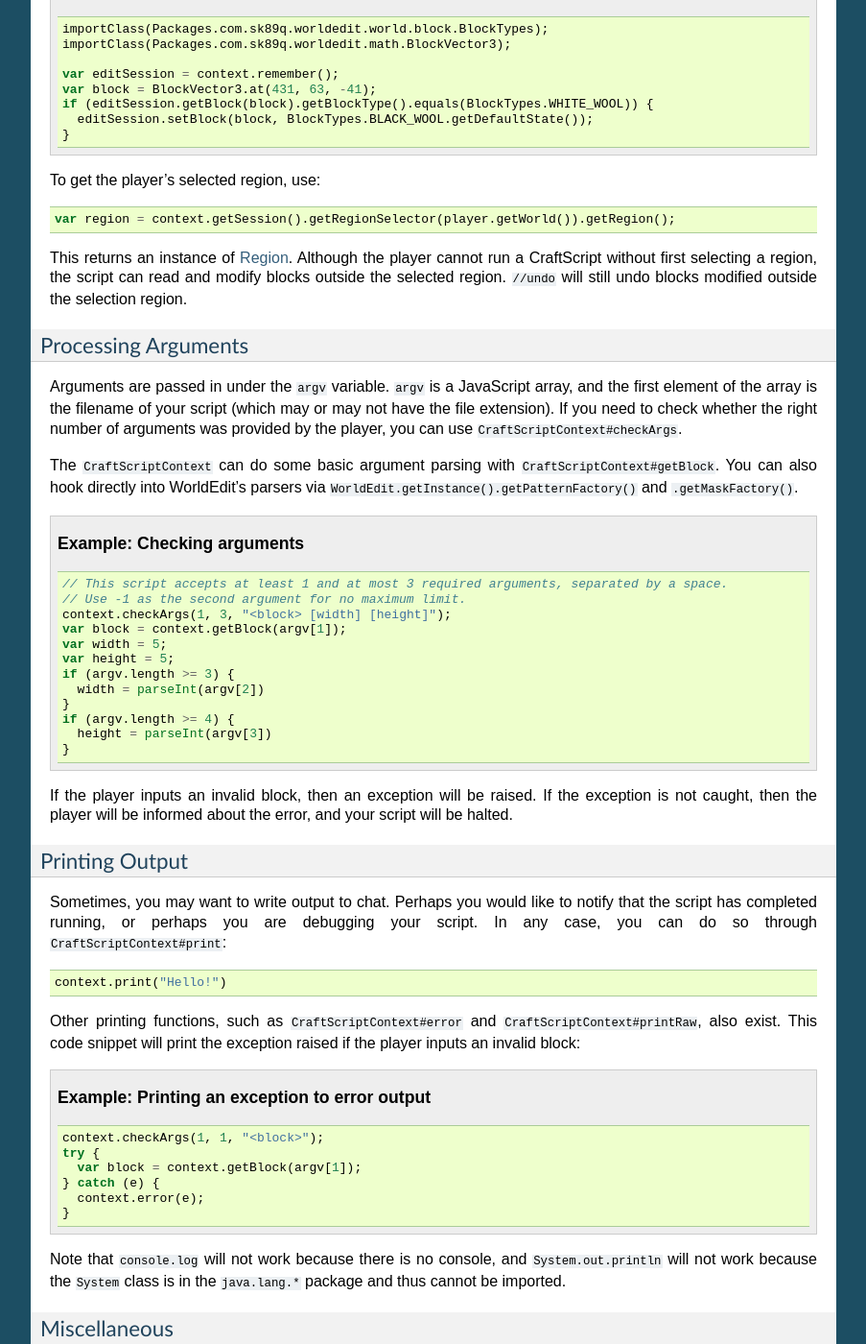
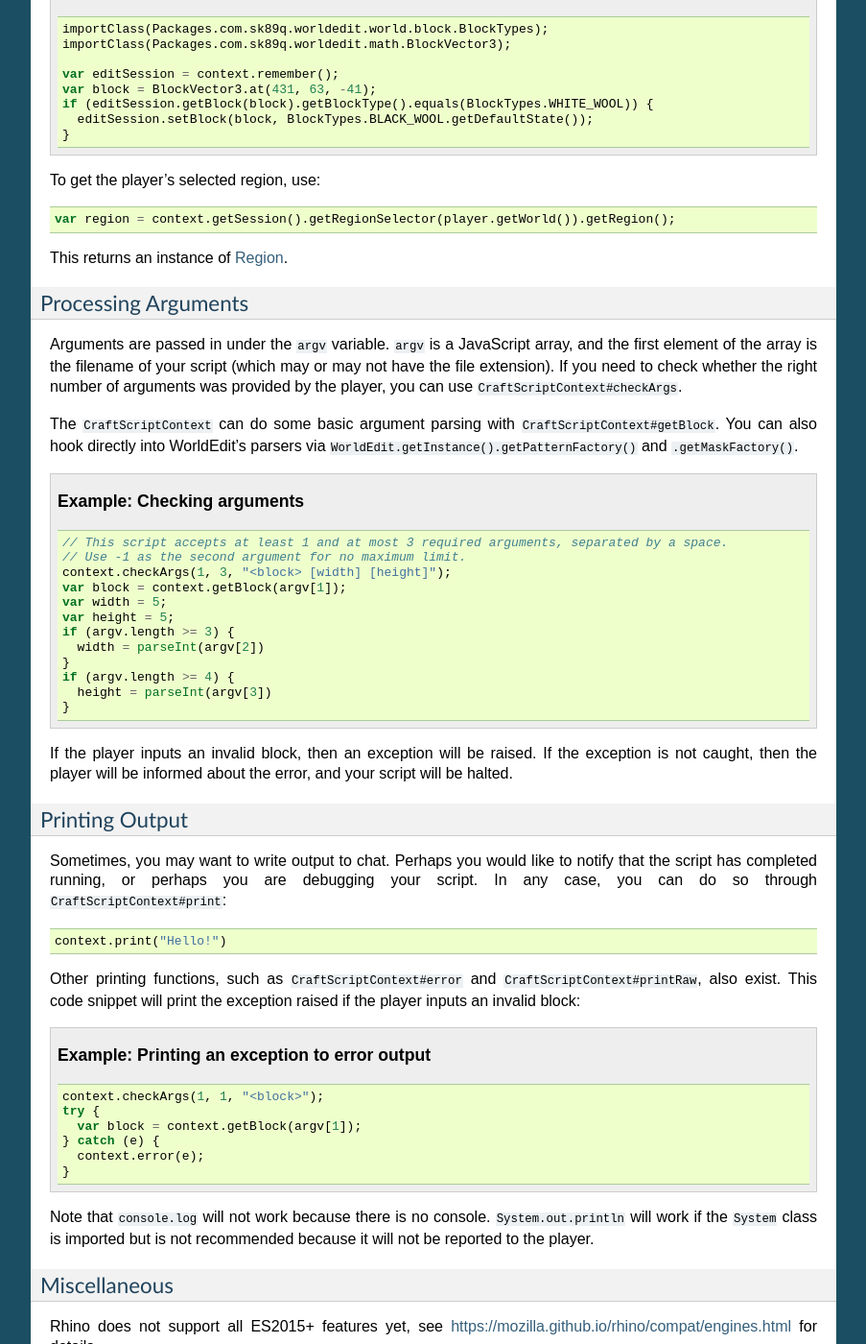
Before and after one commit to EngineHub/WorldEditDocs, a Sphinx documentation site: the page built from source/usage/other/craftscripts.rst, in a window 1280 px wide and 1400 px high, scrolled down 1886 px. Shown: the whole window at 96% size, without its empty margins (198-1101 px from the left). Built offline with Sphinx 7.4.7, drawn with Linux system fonts in a browser that asks for light colours.

Commit message:
Fixes to typos, inaccuracies, blatantly wrong info, etc

```diff
--- a/source/usage/other/craftscripts.rst
+++ b/source/usage/other/craftscripts.rst
@@ -17,7 +17,7 @@
 Requirements
 ~~~~~~~~~~~~
 
-Before you start using CraftScripts, you'll have to install the `Rhino JavaScript engine <https://developer.mozilla.org/en-US/docs/Mozilla/Projects/Rhino>`_. A direct link to the download is `here <http://ftp.mozilla.org/pub/mozilla.org/js/rhino1_7R2.zip>`_. Open the zip file, and extract ``js.jar``. Note that if you download a newer version than the recommended one, the ``.jar`` file may have a different name. Move ``js.jar`` to the ``plugins/`` or ``plugins/WorldEdit`` directory (on Bukkit) or the ``mods`` directory (other platforms).
+Before you start using CraftScripts, you'll have to install the `Rhino JavaScript engine <https://developer.mozilla.org/en-US/docs/Mozilla/Projects/Rhino>`_. A direct link to the download is `here <https://github.com/mozilla/rhino/releases/download/Rhino1_7_12_Release/rhino-1.7.12.zip>`_. Open the zip file, and extract ``js.jar``. Note that if you download a newer version than the recommended one, the ``.jar`` file may have a different name. Move ``js.jar`` to the ``plugins/`` or ``plugins/WorldEdit`` directory (on Bukkit) or the ``mods`` directory (other platforms).
 
 Using CraftScripts
 ~~~~~~~~~~~~~~~~~~
@@ -110,7 +110,7 @@
 
     var region = context.getSession().getRegionSelector(player.getWorld()).getRegion();
 
-This returns an instance of `Region <https://github.com/EngineHub/WorldEdit/blob/master/worldedit-core/src/main/java/com/sk89q/worldedit/regions/Region.java>`_. Although the player cannot run a CraftScript without first selecting a region, the script can read and modify blocks outside the selected region. ``//undo`` will still undo blocks modified outside the selection region.
+This returns an instance of `Region <https://github.com/EngineHub/WorldEdit/blob/master/worldedit-core/src/main/java/com/sk89q/worldedit/regions/Region.java>`_.
 
 Processing Arguments
 --------------------
@@ -160,7 +160,7 @@
           context.error(e);
         }
 
-Note that ``console.log`` will not work because there is no console, and ``System.out.println`` will not work because the ``System`` class is in the ``java.lang.*`` package and thus cannot be imported.
+Note that ``console.log`` will not work because there is no console. ``System.out.println`` will work if the ``System`` class is imported but is not recommended because it will not be reported to the player.
 
 
 Miscellaneous
```
Also changed, not shown: other parts of source/usage/other/craftscripts.rst (+1 -1 lines).
